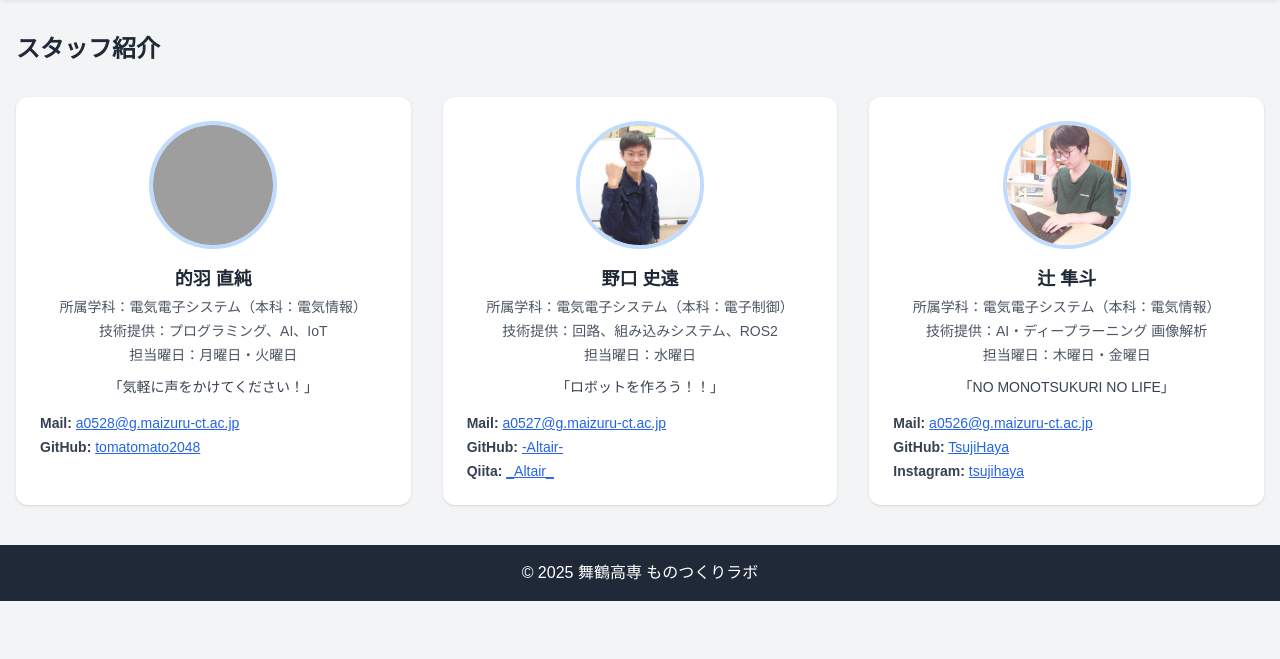
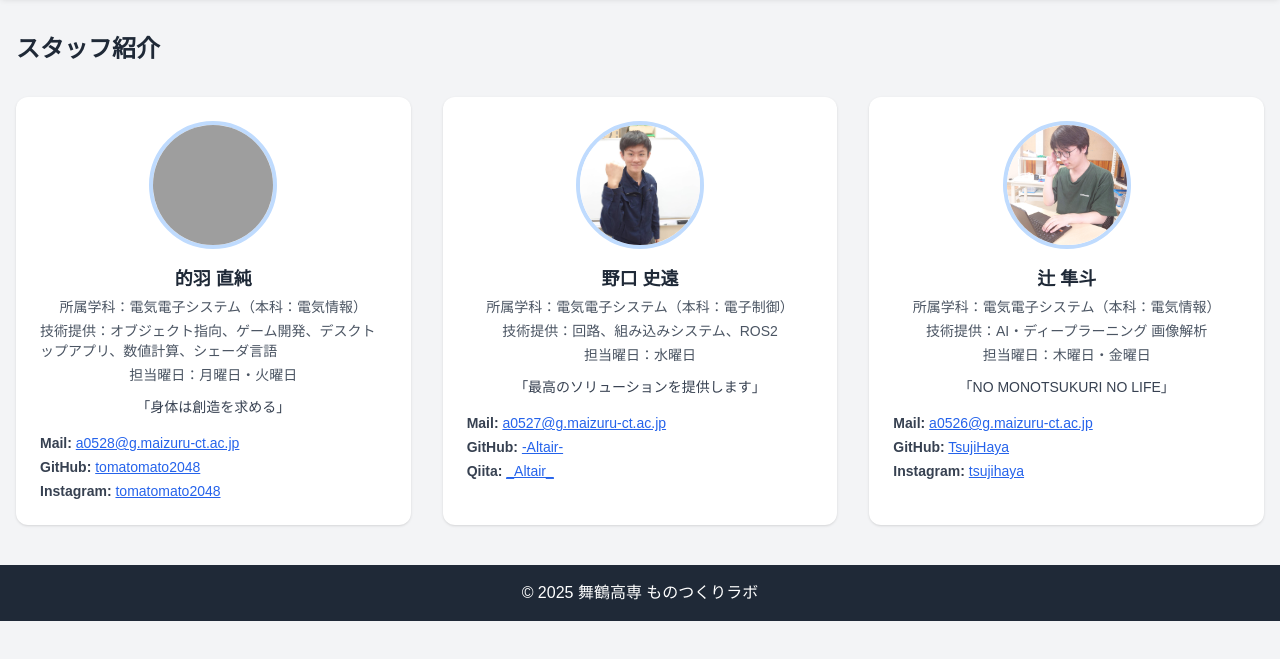
Before and after one commit to Altairu/monozukuri-lab, a plain HTML site: page members.html in a window 1280 px wide. Shown: the part 63-722 px from the top of the page. Drawn offline with nearby package versions, Linux system fonts and the light colour scheme; grey boxes are pictures that could not be loaded.

Commit message:
スタッフ紹介にInstagramリンクを追加

```diff
--- a/members.html
+++ b/members.html
@@ -29,12 +29,13 @@
     <img src="images/staff/staff3.jpg" alt="的羽 直純" class="w-32 h-32 object-cover rounded-full mb-4 border-4 border-blue-200">
     <h3 class="font-bold text-lg mb-1">的羽 直純</h3>
     <p class="text-sm text-gray-600 mb-1">所属学科：電気電子システム（本科：電気情報）</p>
-    <p class="text-sm text-gray-600 mb-1">技術提供：プログラミング、AI、IoT</p>
+    <p class="text-sm text-gray-600 mb-1">技術提供：オブジェクト指向、ゲーム開発、デスクトップアプリ、数値計算、シェーダ言語</p>
     <p class="text-sm text-gray-600 mb-1">担当曜日：月曜日・火曜日</p>
-    <p class="text-sm text-gray-700 mt-2">「気軽に声をかけてください！」</p>
+    <p class="text-sm text-gray-700 mt-2">「身体は創造を求める」</p>
     <div class="mt-4 space-y-1 text-sm text-gray-700 w-full">
       <div><span class="font-bold">Mail:</span> <a href="mailto:a0528@g.maizuru-ct.ac.jp" class="text-blue-600 underline">a0528@g.maizuru-ct.ac.jp</a></div>
       <div><span class="font-bold">GitHub:</span> <a href="https://github.com/tomatomato2048" class="text-blue-600 underline" target="_blank" rel="noopener">tomatomato2048</a></div>
+      <div><span class="font-bold">Instagram:</span> <a href="https://www.instagram.com/tomatomato2048/?utm_source=ig_web_button_share_sheet" class="text-blue-600 underline" target="_blank" rel="noopener">tomatomato2048</a></div>
     </div>
   </div>
 
@@ -44,7 +45,7 @@
     <p class="text-sm text-gray-600 mb-1">所属学科：電気電子システム（本科：電子制御）</p>
     <p class="text-sm text-gray-600 mb-1">技術提供：回路、組み込みシステム、ROS2</p>
     <p class="text-sm text-gray-600 mb-1">担当曜日：水曜日</p>
-    <p class="text-sm text-gray-700 mt-2">「ロボットを作ろう！！」</p>
+    <p class="text-sm text-gray-700 mt-2">「最高のソリューションを提供します」</p>
     <div class="mt-4 space-y-1 text-sm text-gray-700 w-full">
       <div><span class="font-bold">Mail:</span> <a href="mailto:a0527@g.maizuru-ct.ac.jp" class="text-blue-600 underline">a0527@g.maizuru-ct.ac.jp</a></div>
       <div><span class="font-bold">GitHub:</span> <a href="https://github.com/Altairu" class="text-blue-600 underline" target="_blank" rel="noopener">-Altair-</a></div>
```
